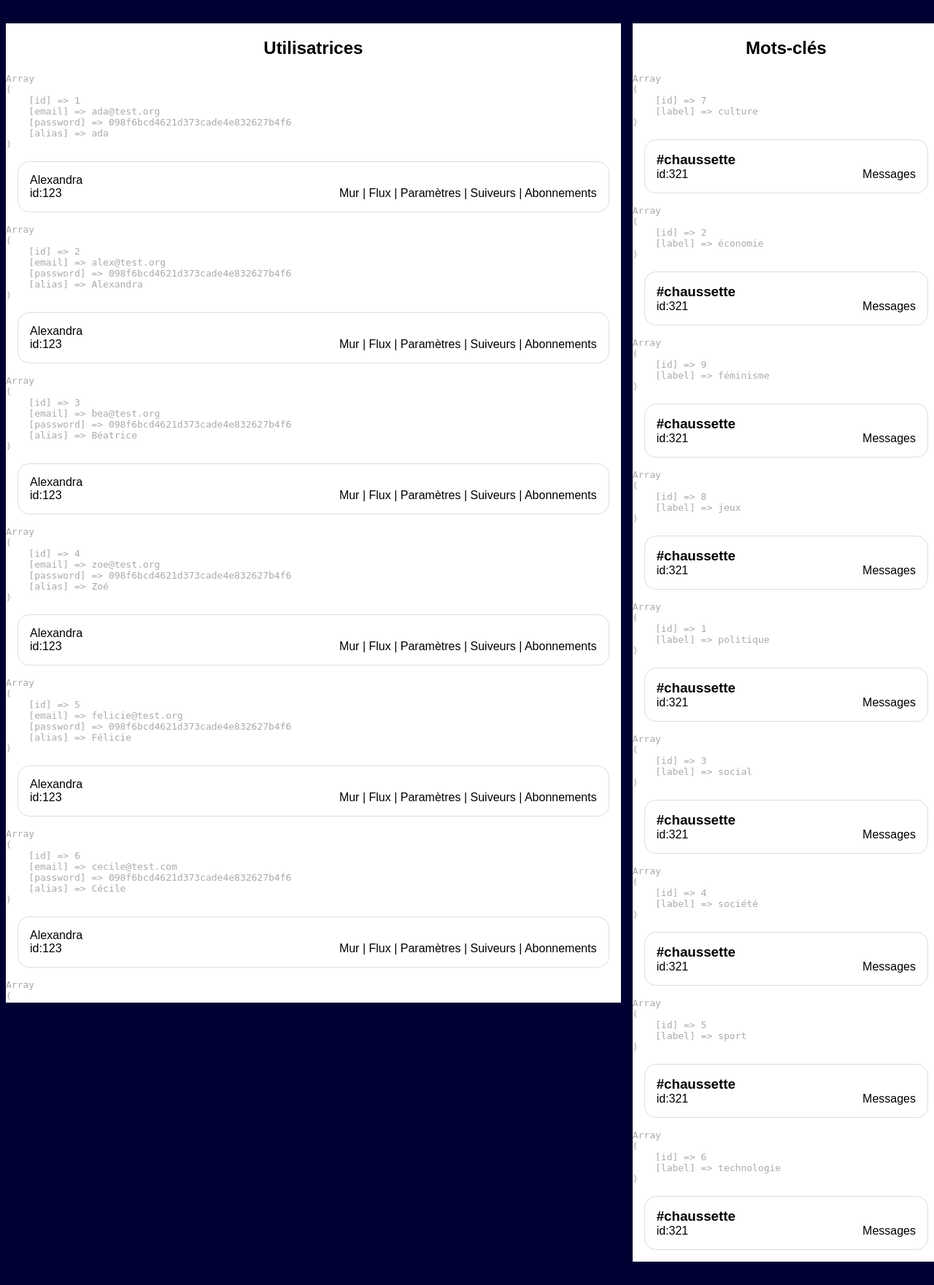
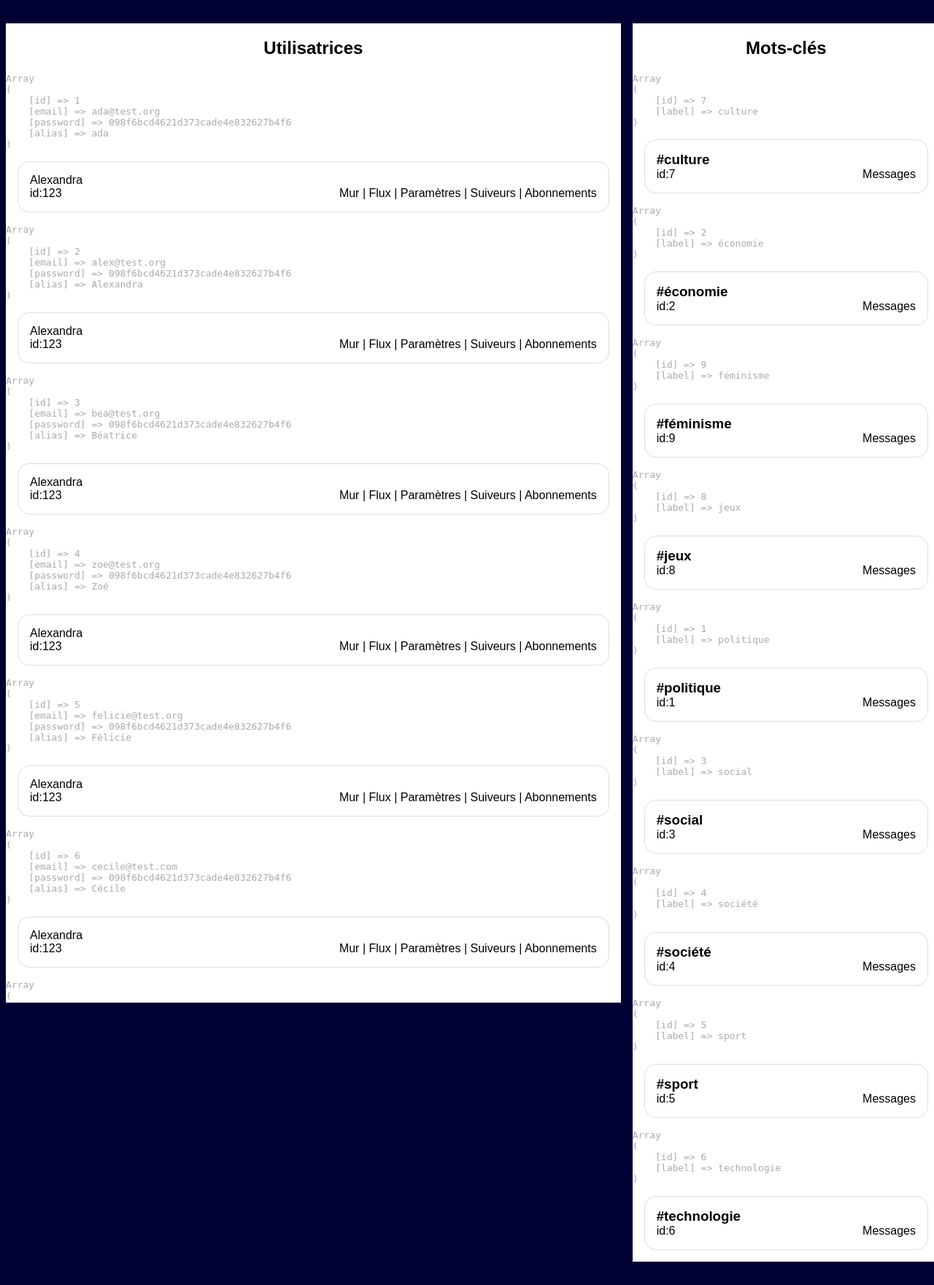
Before and after one commit to adatechschool/bastien-ghislaine-jay-jeremie-rs-php, a PHP site: page /admin.php in a window 1280 px wide. Shown: the part 90-1851 px from the top of the page at 73% size. Run offline with PHP 8.4, Linux system fonts and the light colour scheme; data comes from the database, SQL or seed files in the repository.

Commit message:
admin.php mots clefs

```diff
--- a/resoc_n1/admin.php
+++ b/resoc_n1/admin.php
@@ -50,10 +50,10 @@
                 echo "<pre>" . print_r($tag, 1) . "</pre>";
             ?>
                 <article>
-                    <h3>#chaussette</h3>
-                    <p>id:321</p>
+                    <h3>#<?php echo $tag['label'] ?></h3>
+                    <p>id:<?php echo $tag['id'] ?></p>
                     <nav>
-                        <a href="tags.php?tag_id=321">Messages</a>
+                        <a href="tags.php?tag_id=<?php echo $tag['id'] ?>">Messages</a>
                     </nav>
                 </article>
             <?php } ?>
```
